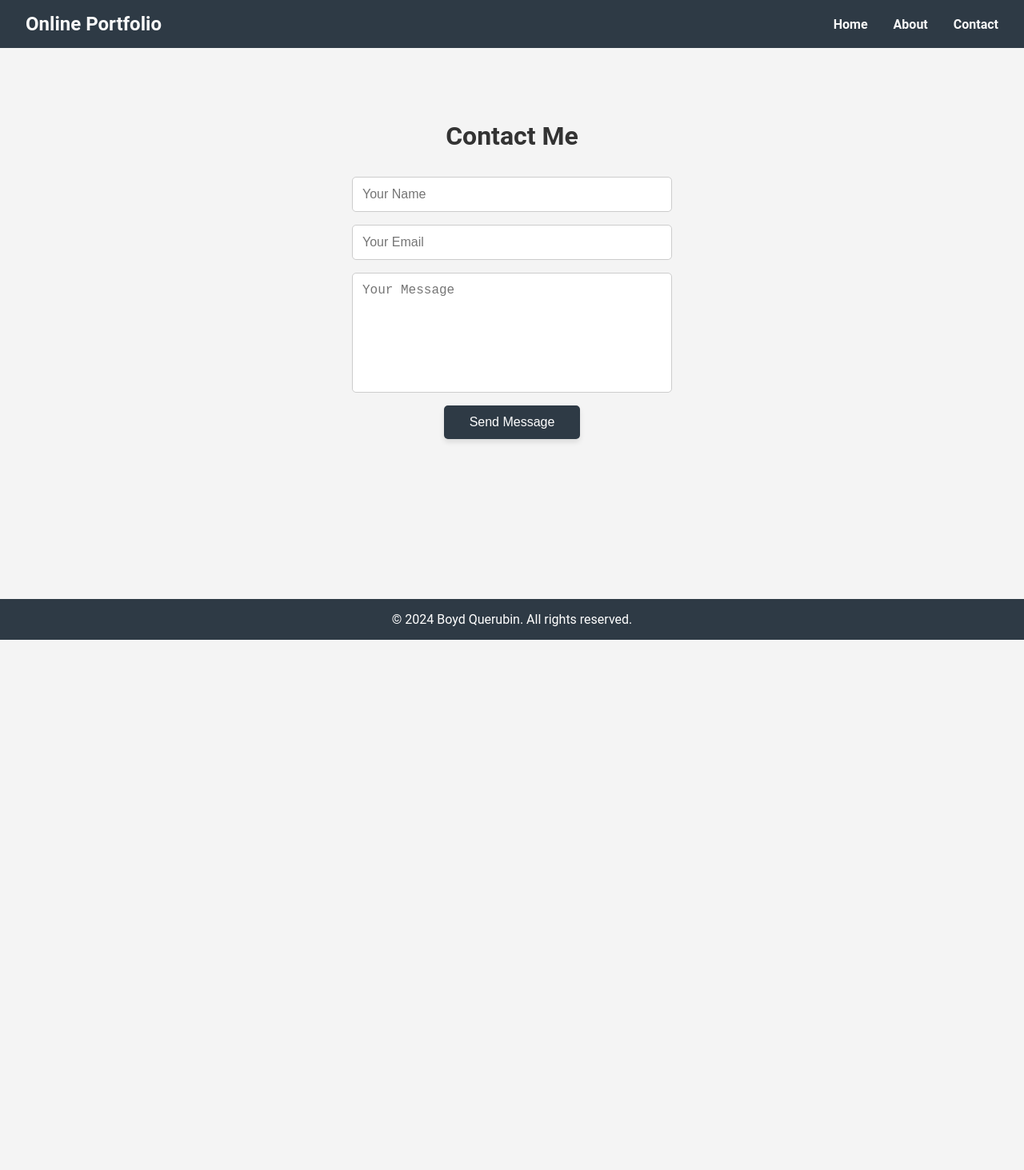
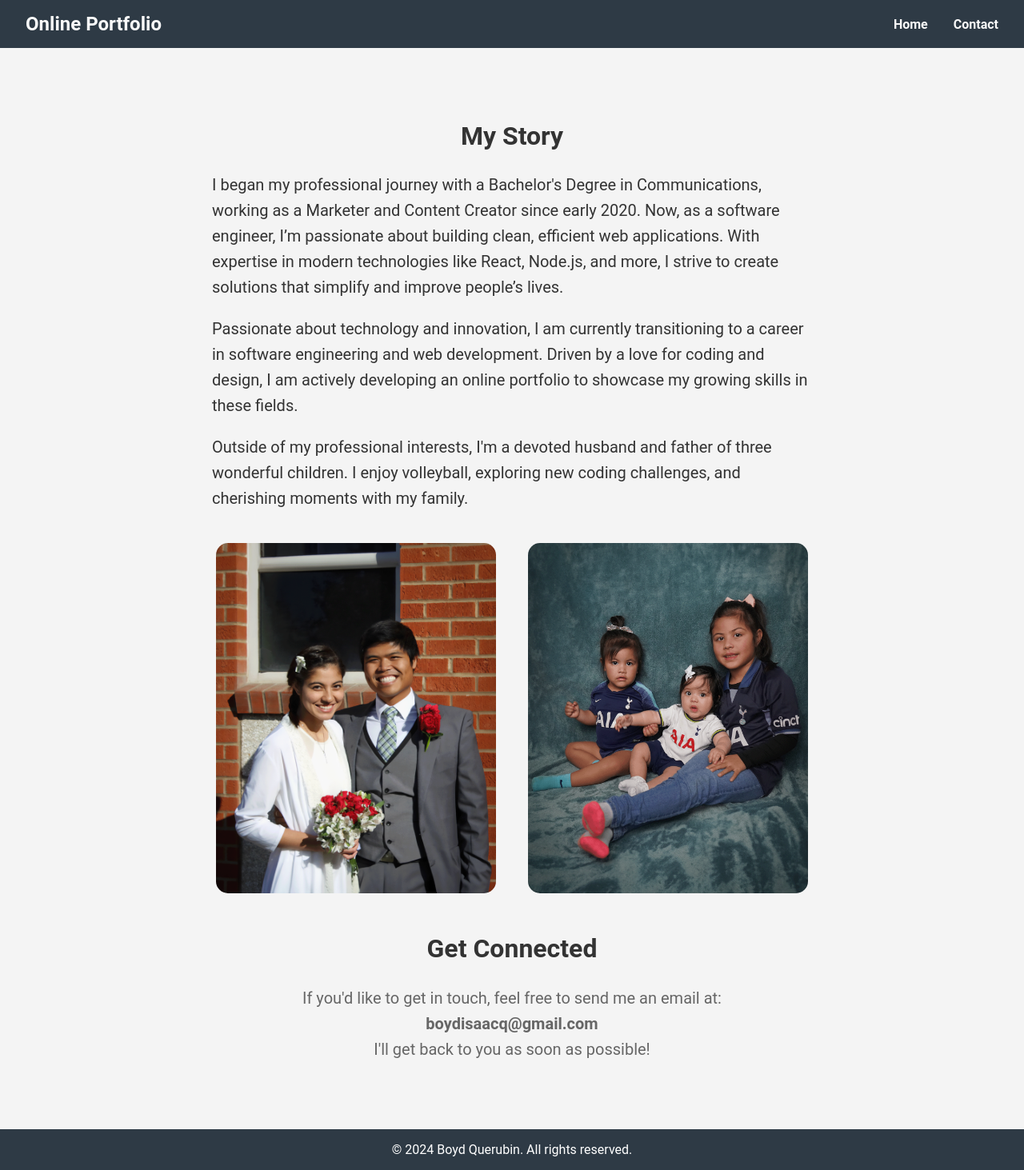
Before and after one commit to boydquerubin/boyd-querubin-online-portfolio, a React (Create React App) app: page /contact in a window 1280 px wide. Shown: the whole page at 80% size. Before the commit the page ends 800 px from the top, so only its background shows below. Built offline with nearby package versions, Linux system fonts and the light colour scheme.

Commit message:
styling and combined about and contact

```diff
--- a/src/App.js
+++ b/src/App.js
@@ -4,7 +4,7 @@ import { BrowserRouter as Router, Route, Routes } from "react-router-dom";
 import styled from "styled-components";
 import Header from "./components/Header";
 import Home from "./components/Home";
-import About from "./components/About";
+// import About from "./components/About";
 import Contact from "./components/Contact";
 import Footer from "./components/Footer";
 
@@ -26,7 +26,7 @@ const App = () => {
         <Content>
           <Routes>
             <Route path="/" element={<Home />} />
-            <Route path="/about" element={<About />} />
+            {/* <Route path="/about" element={<About />} /> */}
             <Route path="/contact" element={<Contact />} />
           </Routes>
         </Content>
--- a/src/components/About.js
+++ /dev/null
@@ -1,68 +0,0 @@
-import React from "react";
-import styled from "styled-components";
-
-const AboutContainer = styled.section`
-  padding: 4rem 2rem;
-  background-color: #f4f4f4;
-  text-align: center;
-`;
-
-const AboutTitle = styled.h2`
-  font-size: 2rem;
-  color: #333;
-`;
-
-const AboutText = styled.div`
-  font-size: 1.25rem;
-  color: #333;
-  margin: 1rem auto; /* Centers the text block within the parent container */
-  line-height: 1.6;
-  text-align: left; /* Aligns text within the block to the left */
-  max-width: 750px;
-`;
-const AboutImage = styled.img`
-  width: 350px;
-  margin: 20px 20px;
-  border-radius: 15px;
-`;
-
-const About = () => {
-  return (
-    <AboutContainer>
-      <AboutTitle>About Me</AboutTitle>
-      <AboutText>
-        <p>
-          I'm Boyd Querubin, and I began my professional journey with a
-          Bachelor's Degree in Communications, working as a Marketer and Content
-          Creator since early 2020. Now, as a software engineer, I’m passionate
-          about building clean, efficient web applications. With expertise in
-          modern technologies like React, Node.js, and more, I strive to create
-          solutions that simplify and improve people’s lives.
-        </p>
-        <p>
-          Passionate about technology and innovation, I am currently
-          transitioning to a career in software engineering and web development.
-          Driven by a love for coding and design, I am actively developing an
-          online portfolio to showcase my growing skills in these fields.
-        </p>
-        <p>
-          Outside of my professional interests, I'm a devoted husband and father
-          of three wonderful children. I enjoy volleyball, exploring new coding
-          challenges, and cherishing moments with my family.
-        </p>
-      </AboutText>
-      <AboutImage
-        id="maddyBoyd"
-        src="/assets/MaddyBoyd.png"
-        alt="Image of Boyd and Maddy"
-      />
-      <AboutImage
-        id="QChildren"
-        src="/assets/QChildren.png"
-        alt="Image of Boyd's children"
-      />
-    </AboutContainer>
-  );
-};
-
-export default About;
--- a/src/components/Contact.js
+++ b/src/components/Contact.js
@@ -7,107 +7,80 @@ const ContactContainer = styled.section`
   text-align: center;
 `;
 
-const ContactTitle = styled.h2`
+const SectionTitle = styled.h2`
   font-size: 2rem;
   color: #333;
 `;
 
-const ContactForm = styled.form`
-  margin-top: 2rem;
-  display: flex;
-  flex-direction: column;
-  align-items: center;
-  gap: 1rem;
+const TextBlock = styled.div`
+  font-size: 1.25rem;
+  color: #333;
+  margin: 1rem auto; /* Centers the text block within the parent container */
+  line-height: 1.6;
+  text-align: left; /* Aligns text within the block to the left */
+  max-width: 750px;
 `;
 
-const InputField = styled.input`
-  width: 100%;
-  max-width: 400px;
-  padding: 0.75rem;
-  border: 1px solid #ccc;
-  border-radius: 5px;
-  font-size: 1rem;
+const AboutImage = styled.img`
+  width: 350px;
+  margin: 20px 20px;
+  border-radius: 15px;
 `;
 
-const TextAreaField = styled.textarea`
-  width: 100%;
-  max-width: 400px;
-  padding: 0.75rem;
-  border: 1px solid #ccc;
-  border-radius: 5px;
-  font-size: 1rem;
-  resize: none;
-  height: 150px;
-`;
-
-const SubmitButton = styled.button`
-  padding: 0.75rem 2rem;
-  background-color: #2e3a45;
-  color: #fff;
-  border: none;
-  border-radius: 5px;
-  font-size: 1rem;
-  cursor: pointer;
-  transition: background-color 0.3s ease, transform 0.3s ease;
-  box-shadow: 0 4px 6px rgba(0, 0, 0, 0.1);
-
-  &:hover {
-    background-color: #666;
-    transform: scale(1.05);
-  }
+const ContactText = styled.p`
+  font-size: 1.25rem;
+  color: #666;
+  margin-top: 1rem;
+  line-height: 1.6;
+  max-width: 750px;
+  margin-left: auto;
+  margin-right: auto;
 `;
 
 const Contact = () => {
-  const sendEmail = async (e) => {
-    e.preventDefault();
-
-    const formData = {
-      name: e.target.name.value,
-      email: e.target.email.value,
-      message: e.target.message.value,
-    };
-
-    try {
-      const response = await fetch("/api/contact", {
-        method: "POST",
-        headers: {
-          "Content-Type": "application/json",
-        },
-        body: JSON.stringify(formData),
-      });
-
-      if (!response.ok) {
-        throw new Error(`HTTP error! status: ${response.status}`);
-      }
-
-      const result = await response.json();
-      if (result.success) {
-        alert("Message sent successfully!");
-      } else {
-        alert("Failed to send message.");
-      }
-    } catch (error) {
-      console.error("Error:", error);
-      alert("An error occurred while sending the message.");
-    }
-
-    e.target.reset();
-  };
-
   return (
     <ContactContainer>
-      <ContactTitle>Contact Me</ContactTitle>
-      <ContactForm onSubmit={sendEmail}>
-        <InputField type="text" name="name" placeholder="Your Name" required />
-        <InputField
-          type="email"
-          name="email"
-          placeholder="Your Email"
-          required
-        />
-        <TextAreaField name="message" placeholder="Your Message" required />
-        <SubmitButton type="submit">Send Message</SubmitButton>
-      </ContactForm>
+      <SectionTitle>My Story</SectionTitle>
+      <TextBlock>
+        <p>
+          I began my professional journey with a Bachelor's Degree in
+          Communications, working as a Marketer and Content Creator since early
+          2020. Now, as a software engineer, I’m passionate about building
+          clean, efficient web applications. With expertise in modern
+          technologies like React, Node.js, and more, I strive to create
+          solutions that simplify and improve people’s lives.
+        </p>
+        <p>
+          Passionate about technology and innovation, I am currently
+          transitioning to a career in software engineering and web development.
+          Driven by a love for coding and design, I am actively developing an
+          online portfolio to showcase my growing skills in these fields.
+        </p>
+        <p>
+          Outside of my professional interests, I'm a devoted husband and father
+          of three wonderful children. I enjoy volleyball, exploring new coding
+          challenges, and cherishing moments with my family.
+        </p>
+      </TextBlock>
+      <AboutImage
+        id="maddyBoyd"
+        src="/assets/MaddyBoyd.png"
+        alt="Image of Boyd and Maddy"
+      />
+      <AboutImage
+        id="QChildren"
+        src="/assets/QChildren.png"
+        alt="Image of Boyd's children"
+      />
+
+      <SectionTitle>Get Connected</SectionTitle>
+      <ContactText>
+        If you'd like to get in touch, feel free to send me an email at:
+        <br />
+        <strong>boydisaacq@gmail.com</strong>
+        <br />
+        I'll get back to you as soon as possible!
+      </ContactText>
     </ContactContainer>
   );
 };
--- a/src/components/Header.js
+++ b/src/components/Header.js
@@ -41,7 +41,7 @@ const Header = () => {
       <Logo>Online Portfolio</Logo>
       <NavLinks>
         <Link to="/">Home</Link>
-        <Link to="/about">About</Link>
+        {/* <Link to="/about">About</Link> */}
         {/* <Link to="/projects">Projects</Link> */}
         <Link to="/contact">Contact</Link>
       </NavLinks>
--- a/src/components/Home.js
+++ b/src/components/Home.js
@@ -20,7 +20,7 @@ const HeroSection = styled.section`
 const ProjectsSection = styled.section`
   width: 100%;
   padding: 2rem 1rem;
-  background-color: #f4e1d2;
+  background-color: #e4f0d0;
 `;
 
 const Home = () => {
--- a/src/components/Projects.js
+++ b/src/components/Projects.js
@@ -4,13 +4,14 @@ import styled from "styled-components";
 
 const ProjectsContainer = styled.section`
   padding: 2rem 1rem;
-  background-color: #f4e1d2;
+  background-color: #e4f0d0;
 `;
 
 const ProjectsTitle = styled.h2`
   font-size: 2rem;
-  color: #333;
+  color: #2e3a45;
   text-align: center;
+  // text-shadow: 1px 1px 2px grey;
 `;
 
 const ProjectList = styled.div`
@@ -24,7 +25,7 @@ const ProjectList = styled.div`
 const ProjectCard = styled.div`
   width: 300px;
   padding: 1rem;
-  background-color: #cccccc;
+  background-color: #f4f4f4;
   box-shadow: 0px 4px 6px rgba(0, 0, 0, 0.1);
   border-radius: 8px;
   text-align: center;
```
Also changed, not shown: pages/api/contact.js (deleted, +0 -46 lines).
